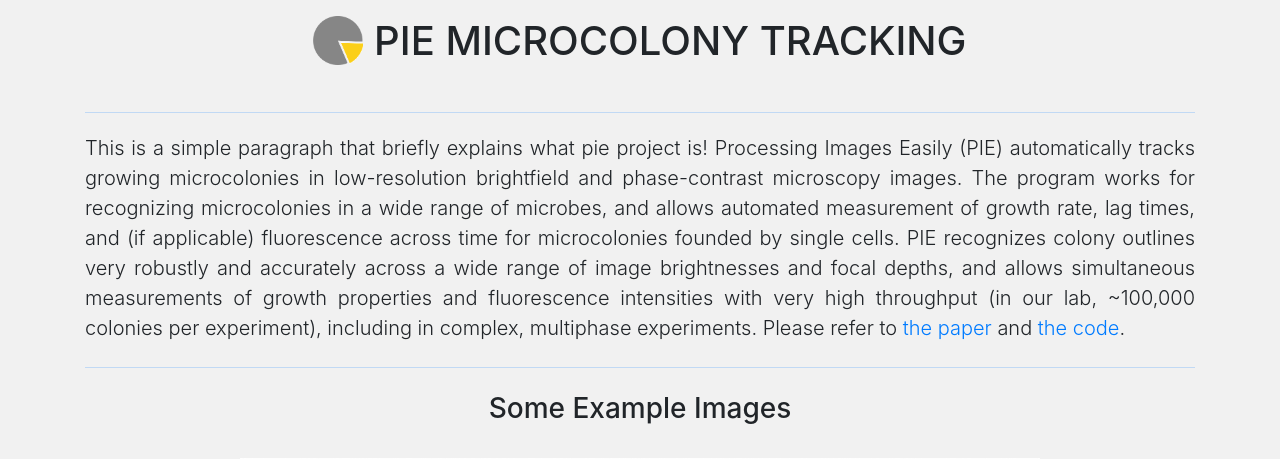
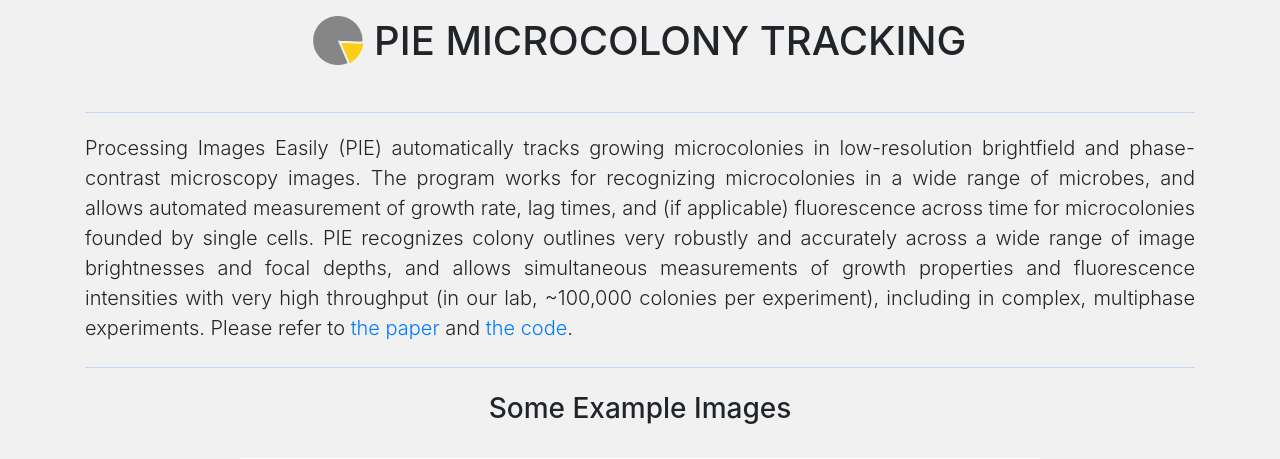
Before and after one commit to CoraJung/FlaskTodo, a Flask app: page / in a window 1280 px wide. Shown: the part 56-515 px from the top of the page. Run offline with Flask 2, Linux system fonts and the light colour scheme; parts of the project's set-up code (start-up, migrations or seed data) failed here and were passed over; some libraries are stand-ins or nearby versions.

Commit message:
Small changed to index site text

```diff
--- a/app/templates/public/index.html
+++ b/app/templates/public/index.html
@@ -12,8 +12,7 @@
             </h1>
 
             <hr>
-            <p class="lead text-justify">This is a simple paragraph that briefly explains what pie project is!
-                Processing Images Easily (PIE) automatically tracks growing microcolonies in low-resolution brightfield and phase-contrast microscopy images. The program works for recognizing microcolonies in a wide range of microbes, and allows automated measurement of growth rate, lag times, and (if applicable) fluorescence across time for microcolonies founded by single cells. PIE recognizes colony outlines very robustly and accurately across a wide range of image brightnesses and focal depths, and allows simultaneous measurements of growth properties and fluorescence intensities with very high throughput (in our lab, ~100,000 colonies per experiment), including in complex, multiphase experiments.
+            <p class="lead text-justify">Processing Images Easily (PIE) automatically tracks growing microcolonies in low-resolution brightfield and phase-contrast microscopy images. The program works for recognizing microcolonies in a wide range of microbes, and allows automated measurement of growth rate, lag times, and (if applicable) fluorescence across time for microcolonies founded by single cells. PIE recognizes colony outlines very robustly and accurately across a wide range of image brightnesses and focal depths, and allows simultaneous measurements of growth properties and fluorescence intensities with very high throughput (in our lab, ~100,000 colonies per experiment), including in complex, multiphase experiments.
                 Please refer to <a href="https://www.biorxiv.org/content/10.1101/253724v2.full" target="_blank">the paper</a> and <a href="https://github.com/Siegallab" target="_blank">the code</a>.
             </p>
 
@@ -30,7 +29,7 @@
                 (C-D) Individuals of S. robusta and T. vaginalis.
                 (E) Dividing E. coli cells.
                 (F) Co-cultured microcolonies of P. aeruginosa and S. aureus.
-                Scalebar is 10 µm. Images in (C) from Luke Noble and Matthew Rockman; (D) from Sally Warring and Jane Carlton; and (F) from Dominique Limoli and Kaitlin Yarrington (from <a href="https://elifesciences.org/articles/47365" target="_blank">(Limoli et al., 2019)</a>)
+                Scalebar is 10 µm. Images in (C) from Luke Noble and Matthew Rockman; (D) from Sally Warring and Jane Carlton; and (F) from Dominique Limoli and Kaitlin Yarrington (from <a href="https://elifesciences.org/articles/47365" target="_blank">Limoli et al., 2019</a>)
                 </p>
             </div>
             <hr>
```
